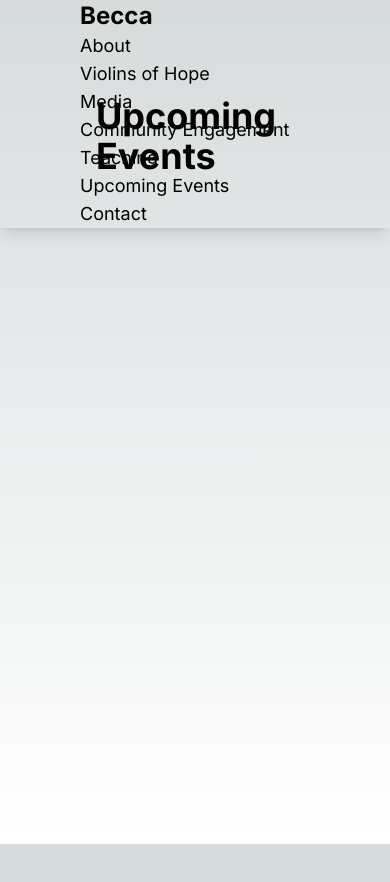
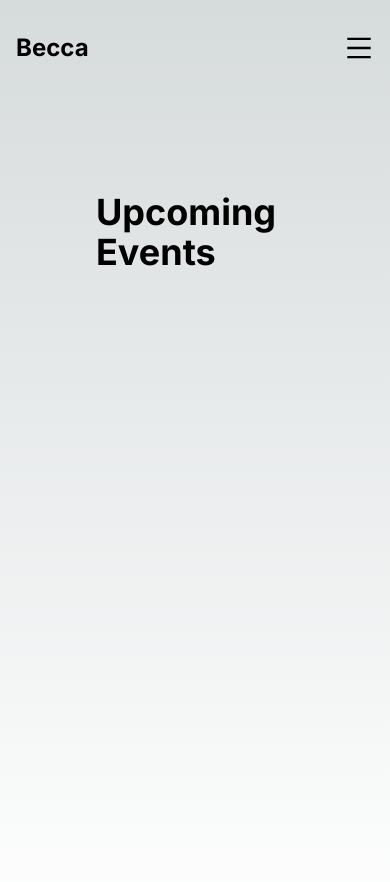
Before and after one commit to DanieleZils/next-trial, a Next.js app: page /upcoming in a window 390 px wide. Shown: the top 882 px of the page. Before the commit the page ends 844 px from the top, so only its background shows below. Built offline with nearby package versions, Linux system fonts and the light colour scheme.

Commit message:
finished navbar mobile style

```diff
--- a/app/components/navbar.jsx
+++ b/app/components/navbar.jsx
@@ -1,38 +1,82 @@
+'use client';
+
+import { useState } from 'react';
+import {AiOutlineClose, AiOutlineMenu} from 'react-icons/ai'
+
 
 export default function Navbar() {
 
+    const [ nav, setNav ] = useState(false)
+
+    function handleClick() {
+        setNav(!nav)
+    }
+
     return (
-        <nav className="w-full mx-auto ps-20 bg-transparent fixed shadow-lg top-0 z-50 color:white  ">
-            <div className="md:items-center md:flex md:space-between">
-                <div>
-                    <div className="md:py-5 md:block">
-                        <a className="text-2xl font-bold" href="/">Becca</a>
+        <div className="flex justify-between items-center h-24 max-w-[1240px] mx-auto px-4 ">
+                    <div className="">
+                        <a className="text-2xl font-bold w-full" href="/">Becca</a>
                     </div>
-                </div>
-                <ul className="md:flex md:space-x-6 md:justify-around md:w-full ">
-                <li className="text-lg">
+            <ul className="hidden md:flex text-md ">
+                <li className="p-8">
                     <a href="/about">About</a>
                 </li>
-                <li className="text-lg">
+                <li className="p-8">
                     <a href="/violinsOfHope"> Violins of Hope </a>
                 </li>
-                <li className="text-lg">
+                <li className="p-8">
                     <a href="/videos">Media</a>
                 </li>
-                <li className="text-lg">
+                <li className="p-8">
                     <a href="/community">Community Engagement</a>
                 </li>
-                <li className="text-lg">
+                <li className="p-8">
                     <a href="/teaching">Teaching</a>
                 </li>
-                <li className="text-lg">
+                <li className="p-8">
                     <a href="/upcoming">Upcoming Events</a>
                 </li>
-                <li className="text-lg">
+                <li className="p-8">
                     <a href="/contact">Contact</a>
                 </li>
-             </ul>
-            </div>
-        </nav>
+            </ul>
+                <div onClick={handleClick} className='block md:hidden'>
+                    {nav ? <AiOutlineClose size={30} /> : <AiOutlineMenu size={30} />}
+                </div>
+                <div className={nav ? 'fixed left-0 top-0 w-[60%] h-full border-r border-r-gray-300 bg-gray-100 ease-in-out duration-500 z-50': 'ease-in-out duration-500 fixed left-[-100%] z-50'}>
+                <div className="m-4 p-4">
+                    <a className="text-2xl font-bold" href="/">Becca</a>
+                </div>
+                <ul className='uppercase p-4 '>
+                    <li className="text-md p-4 border-b border-r-gray-300">
+                        <a href="/about">About</a>
+                    </li>
+                    <li className="text-md p-4 border-b border-r-gray-300">
+                        <a href="/violinsOfHope"> Violins of Hope </a>
+                    </li>
+                    <li className="p-4 border-b border-r-gray-300" >
+                        <a href="/videos">Media</a>
+                    </li>
+                    <li className="p-4 border-b border-r-gray-300">
+                        <a href="/community">Community Engagement</a>
+                    </li>
+                    <li className="p-4 border-b border-r-gray-300">
+                        <a href="/teaching">Teaching</a>
+                    </li>
+                    <li className="p-4 border-b border-r-gray-300">
+                        <a href="/upcoming">Upcoming Events</a>
+                    </li>
+                    <li className="p-4 border-b border-r-gray-300">
+                        <a href="/contact">Contact</a>
+                    </li>
+                </ul>
+             </div>
+        </div>
     )
 }
+
+
+
+// <nav style: w-full mx-auto ps-20 bg-transparent fixed shadow-lg top-0 z-50 color:white >
+// div below nav: md:items-center md:flex md:space-between
+// fixed left-0 top-0 w-[60%] h-full border-r border-r-gray-300 bg-gray-100
```
